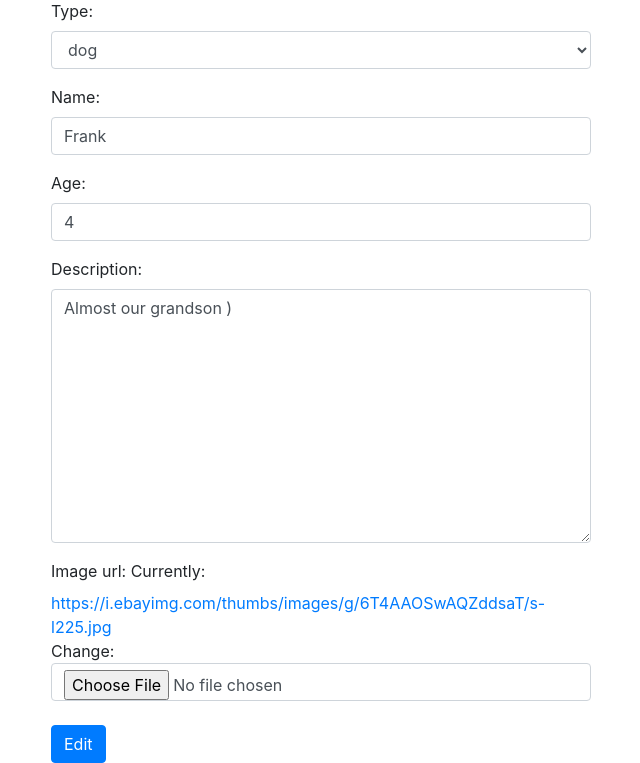
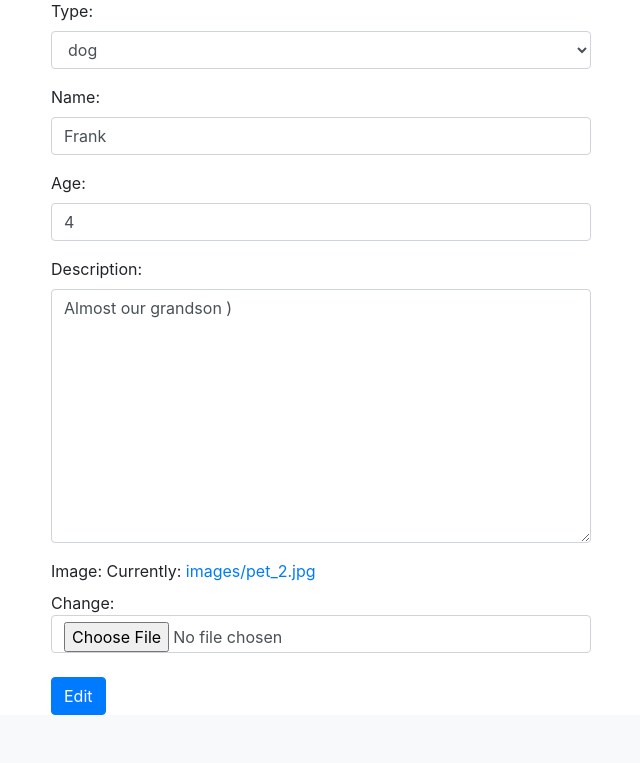
Before and after one commit to ibarbylev/petstagram, a Django app: page /pets/edit/2/ in a window 1280 px wide. Shown: the part 139-902 px from the top of the page, without its empty margins (319-959 px from the left). After the commit the page ends 854 px from the top, so only its background shows below. Run offline with Django 3.2, Linux system fonts and the light colour scheme; data comes from the database, SQL or seed files in the repository; some libraries are stand-ins or nearby versions.

Commit message:
fix image-url to image-file

```diff
--- a/pets/models.py
+++ b/pets/models.py
@@ -12,7 +12,7 @@ class Pet(models.Model):
     name = models.CharField(max_length=6, blank=False)
     age = models.IntegerField(blank=False)
     description = models.TextField(blank=False)
-    image_url = models.ImageField(upload_to='images')
+    image = models.ImageField(upload_to='images')
 
     def __str__(self):
         return f'{self.id}, {self.type}, {self.name}'
--- a/pets/views.py
+++ b/pets/views.py
@@ -13,7 +13,7 @@ def list_pets(request):
 
 def pet_create(request):
     if request.method == 'POST':
-        pet = PetForm(request.POST)
+        pet = PetForm(request.POST, request.FILES)
         if pet.is_valid():
             pet.save()
         return redirect('list pets')
@@ -35,7 +35,7 @@ def pet_delete(request, pk):
 def pets_edit(request, pk):
     pet = Pet.objects.get(pk=pk)
     if request.method == 'POST':
-        pet = PetForm(request.POST, instance=pet)
+        pet = PetForm(request.POST, request.FILES, instance=pet)
         if pet.is_valid():
             pet.save()
             pet = Pet.objects.get(pk=pk)
--- a/templates/pets/pet_detail.html
+++ b/templates/pets/pet_detail.html
@@ -5,7 +5,7 @@
     <div class="container">
         <div class="d-flex">
             <div class="d-inline p-2 w-50">
-                <img src="{{ pet.image_url }}" class="w-50 rounded mx-auto d-block">
+                <img src="{{ pet.image.url }}" class="w-50 rounded mx-auto d-block">
             </div>
             <div class="d-inline p-2 w-50">
                 <div class="d-flex justify-content-between">
--- a/templates/pets/pet_edit.html
+++ b/templates/pets/pet_edit.html
@@ -7,7 +7,8 @@
         <div class="row">
             <div class="col-lg-3"></div>
             <div class="col-lg-6">
-                <form method="post" class="furniture-form" action="{% url 'pets_edit' pet.pk %}">
+                <form method="post" class="furniture-form"
+                      action="{% url 'pets_edit' pet.pk %}" enctype="multipart/form-data">
                     {% csrf_token %}
                     {{ form.as_p }}
                     <button class="btn btn-primary mt-2" type="submit">Edit</button>
--- a/templates/pets/pet_list.html
+++ b/templates/pets/pet_list.html
@@ -8,7 +8,7 @@
             {% for pet in pets %}
                 <div class="col-lg-4">
                     <div class="card" style="width: 18rem;">
-                        <img src="{{ pet.image_url }}" height="250px" class="card-img-top" alt="image of {{ pet.name }}">
+                        <img src="{{ pet.image.url }}" height="250px" class="card-img-top" alt="image of {{ pet.name }}">
                         <div class="card-body">
                             <h5 class="card-title">{{ pet.type }} {{ pet.name }}, Age: {{ pet.age }}</h5>
                             <p class="card-text">{{ pet.description }}</p>
```
Also changed, not shown: db.sqlite3, media/images/pet_2.jpg (added), pets/migrations/0006_auto_20201128_1445.py (added).
